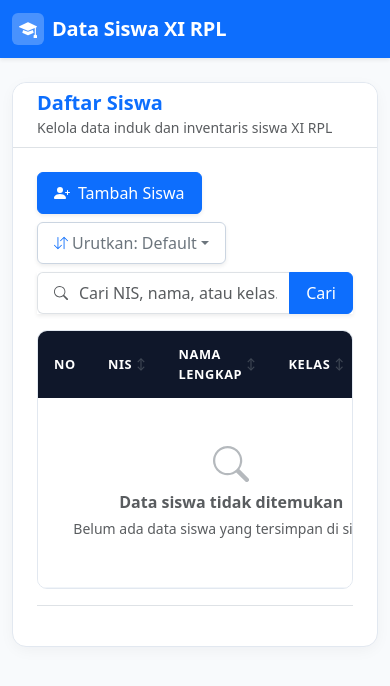
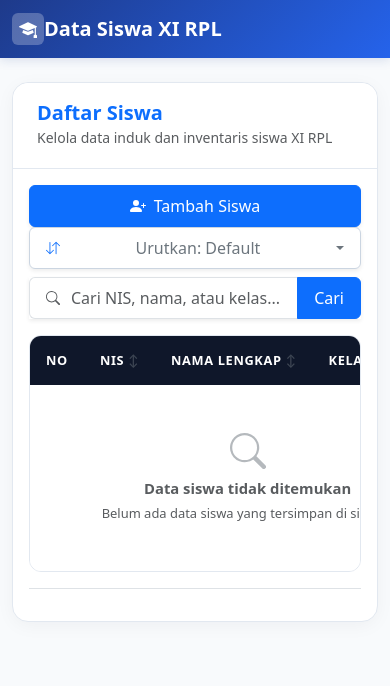
Before and after one commit to verjosee/ci_siswa, a CodeIgniter 4 app: the page made by app/Views/siswa_view.php in a window 390 px wide. Shown: the top 686 px of the page. Run offline with PHP 8.4 and a stand-in for CodeIgniter, Linux system fonts and the light colour scheme; the template is opened without the code that fills it, so the values that code supplies are empty; some libraries are stand-ins or nearby versions.

Commit message:
Refine table typography, nowrap pill badges, and mobile header alignments

```diff
--- a/app/Views/Pagers/bootstrap_pagination.php
+++ b/app/Views/Pagers/bootstrap_pagination.php
@@ -11,7 +11,7 @@ $pager->setSurroundCount(2);
 ?>
 
 <nav aria-label="Navigasi Halaman Siswa">
-    <ul class="pagination justify-content-center mb-0">
+    <ul class="pagination justify-content-center mb-0 gap-1">
         <?php if ($pager->hasPreviousPage()) : ?>
             <li class="page-item">
                 <a class="page-link" href="<?= $pager->getPreviousPage() ?>" aria-label="Sebelumnya">
--- a/app/Views/siswa_view.php
+++ b/app/Views/siswa_view.php
@@ -19,11 +19,11 @@ $getSortOptionUrl = function(string $col, string $dir) use ($keyword): string {
 
 $getSortIcon = function(string $col) use ($sort, $order): string {
     if ($sort !== $col) {
-        return '<span class="text-secondary opacity-50 ms-1 small">↕</span>';
+        return '<span class="text-secondary opacity-50 small ms-1" style="font-size: 0.75rem;">↕</span>';
     }
     return $order === 'asc'
-        ? '<span class="text-warning ms-1 small">▲</span>'
-        : '<span class="text-warning ms-1 small">▼</span>';
+        ? '<span class="text-warning small ms-1" style="font-size: 0.75rem;">▲</span>'
+        : '<span class="text-warning small ms-1" style="font-size: 0.75rem;">▼</span>';
 };
 
 $sortLabels = [
@@ -41,15 +41,15 @@ $currentSortLabel = $sortLabels[$currentSortKey] ?? 'Urutkan';
 
 $getBadgeClass = function(string $kelas): string {
     if (stripos($kelas, 'RPL 1') !== false) {
-        return 'bg-primary-subtle text-primary border border-primary-subtle';
+        return 'badge-rpl1';
     } elseif (stripos($kelas, 'RPL 2') !== false) {
-        return 'bg-info-subtle text-info-emphasis border border-info-subtle';
+        return 'badge-rpl2';
     } elseif (stripos($kelas, 'RPL 3') !== false) {
-        return 'bg-success-subtle text-success-emphasis border border-success-subtle';
+        return 'badge-rpl3';
     } elseif (stripos($kelas, 'ANIMASI') !== false) {
-        return 'bg-warning-subtle text-warning-emphasis border border-warning-subtle';
+        return 'badge-animasi';
     }
-    return 'bg-secondary-subtle text-secondary-emphasis border border-secondary-subtle';
+    return 'badge-other';
 };
 ?>
 <!DOCTYPE html>
@@ -68,44 +68,55 @@ $getBadgeClass = function(string $kelas): string {
             font-family: system-ui, -apple-system, "Segoe UI", Roboto, "Helvetica Neue", Arial, sans-serif;
             -webkit-font-smoothing: antialiased;
         }
-        .navbar-brand {
-            letter-spacing: -0.2px;
+        .navbar-custom {
+            background: linear-gradient(135deg, #1e3a8a 0%, #2563eb 100%);
+            box-shadow: 0 2px 10px rgba(30, 58, 138, 0.15);
         }
-        .card {
-            border-radius: 14px;
+        .card-main {
+            border-radius: 16px;
             border: 1px solid #e2e8f0;
-            box-shadow: 0 4px 16px -2px rgba(15, 23, 42, 0.05);
+            box-shadow: 0 4px 20px -2px rgba(15, 23, 42, 0.05);
+            background-color: #ffffff;
         }
-        .card-header {
-            border-top-left-radius: 14px !important;
-            border-top-right-radius: 14px !important;
+        .card-header-custom {
+            border-top-left-radius: 16px !important;
+            border-top-right-radius: 16px !important;
+            border-bottom: 1px solid #e2e8f0;
+            background-color: #ffffff;
+            padding: 1.15rem 1.5rem;
         }
-        .table-container {
+        .table-wrapper {
             border: 1px solid #e2e8f0;
-            border-radius: 10px;
+            border-radius: 12px;
             overflow: hidden;
-            background: #ffffff;
+            background-color: #ffffff;
         }
         .table thead th {
             font-size: 0.8rem;
             text-transform: uppercase;
             letter-spacing: 0.05em;
             font-weight: 600;
+            padding: 0.95rem 1rem;
+            vertical-align: middle;
+            border: none;
+            background-color: #0f172a;
+            color: #ffffff;
+            white-space: nowrap;
+        }
+        .table tbody td {
             padding: 0.9rem 1rem;
             vertical-align: middle;
-            border-bottom: none;
-            background-color: #0f172a;
-        }
-        .table tbody td {
-            padding: 0.85rem 1rem;
-            vertical-align: middle;
-            border-color: #f1f5f9;
+            border-bottom: 1px solid #edf2f7;
+            font-size: 0.925rem;
         }
         .table tbody tr {
             transition: background-color 0.15s ease;
         }
         .table tbody tr:hover {
             background-color: #f8fafc;
+        }
+        .table tbody tr:last-child td {
+            border-bottom: none;
         }
         .nis-cell {
             font-family: 'SF Mono', SFMono-Regular, Consolas, 'Liberation Mono', Menlo, monospace;
@@ -186,9 +267,9 @@ $getBadgeClass = function(string $kelas): string {
 <body>
 
     <!-- Navbar -->
-    <nav class="navbar navbar-expand-lg navbar-dark bg-primary shadow-sm py-2.5">
+    <nav class="navbar navbar-expand-lg navbar-dark navbar-custom py-2.5">
         <div class="container">
-            <a class="navbar-brand fw-bold d-flex align-items-center gap-2" href="<?= base_url(); ?>">
+            <a class="navbar-brand fw-bold d-flex align-items-center gap-2.5" href="<?= base_url(); ?>">
                 <div class="d-inline-flex align-items-center justify-content-center bg-white bg-opacity-25 rounded-2 p-1.5" style="width: 32px; height: 32px;">
                     <svg xmlns="http://www.w3.org/2000/svg" width="18" height="18" fill="currentColor" class="bi bi-mortarboard-fill text-white" viewBox="0 0 16 16">
                         <path d="M8.211 2.047a.5.5 0 0 0-.422 0l-7.5 3.5a.5.5 0 0 0 .025.917l7.5 3a.5.5 0 0 0 .372 0L14 7.14V13a1 1 0 0 0-1 1v2h3v-2a1 1 0 0 0-1-1V6.739l.686-.275a.5.5 0 0 0 .025-.917z"/>
@@ -201,18 +282,18 @@ $getBadgeClass = function(string $kelas): string {
     </nav>
 
     <div class="container my-4">
-        <div class="card">
+        <div class="card card-main">
             <!-- Header Kartu -->
-            <div class="card-header py-3.5 px-4 bg-white border-bottom">
+            <div class="card-header-custom">
                 <h5 class="fw-bold m-0 text-primary">Daftar Siswa</h5>
                 <small class="text-muted">Kelola data induk dan inventaris siswa XI RPL</small>
             </div>
 
-            <div class="card-body p-4">
+            <div class="card-body p-3 p-md-4">
                 <!-- Toolbar: Tombol Tambah & Form Sortir + Cari -->
-                <div class="row g-2 mb-3 align-items-center justify-content-between">
-                    <div class="col-12 col-sm-auto">
-                        <button type="button" class="btn btn-primary d-inline-flex align-items-center gap-2 shadow-sm px-3 py-2 fw-medium" data-bs-toggle="modal" data-bs-target="#modalTambah">
+                <div class="d-flex flex-column flex-md-row justify-content-between align-items-stretch align-items-md-center gap-2.5 mb-3">
+                    <div>
+                        <button type="button" class="btn btn-primary d-inline-flex align-items-center justify-content-center gap-2 shadow-sm px-3 py-2 fw-medium w-100 w-md-auto" data-bs-toggle="modal" data-bs-target="#modalTambah">
                             <svg xmlns="http://www.w3.org/2000/svg" width="16" height="16" fill="currentColor" class="bi bi-person-plus-fill" viewBox="0 0 16 16">
                                 <path d="M1 14s-1 0-1-1 1-4 6-4 6 3 6 4-1 1-1 1zm5-6a3 3 0 1 0 0-6 3 3 0 0 0 0 6"/>
                                 <path fill-rule="evenodd" d="M13.5 5a.5.5 0 0 1 .5.5V7h1.5a.5.5 0 0 1 0 1H14v1.5a.5.5 0 0 1-1 0V8h-1.5a.5.5 0 0 1 0-1H13V5.5a.5.5 0 0 1 .5-.5"/>
@@ -221,11 +302,10 @@ $getBadgeClass = function(string $kelas): string {
                         </button>
                     </div>
 
-                    <div class="col-12 col-sm-auto col-md-8 col-lg-7">
-                        <div class="d-flex flex-wrap flex-sm-nowrap gap-2 justify-content-sm-end">
+                    <div class="d-flex flex-column flex-sm-row gap-2 flex-grow-1 justify-content-md-end" style="max-width: 600px;">
                         <!-- Dropdown Sort -->
                         <div class="dropdown">
-                                <button class="btn btn-outline-secondary dropdown-toggle btn-sort-toggle d-inline-flex align-items-center gap-1.5 shadow-sm px-3 py-2 fw-medium bg-white"
+                            <button class="btn btn-outline-secondary dropdown-toggle btn-sort-toggle d-inline-flex align-items-center justify-content-between justify-content-sm-center gap-1.5 shadow-sm px-3 py-2 fw-medium bg-white w-100 w-sm-auto"
                                     type="button" data-bs-toggle="dropdown" aria-expanded="false">
                                 <svg xmlns="http://www.w3.org/2000/svg" width="14" height="14" fill="currentColor" class="bi bi-arrow-down-up text-primary me-1" viewBox="0 0 16 16">
                                     <path fill-rule="evenodd" d="M11.5 15a.5.5 0 0 0 .5-.5V2.707l3.146 3.147a.5.5 0 0 0 .708-.708l-4-4a.5.5 0 0 0-.708 0l-4 4a.5.5 0 1 0 .708.708L11 2.707V14.5a.5.5 0 0 0 .5.5m-7-14a.5.5 0 0 1 .5.5v11.793l3.146-3.147a.5.5 0 0 1 .708.708l-4 4a.5.5 0 0 1-.708 0l-4-4a.5.5 0 0 1 .708-.708L4 13.293V1.5a.5.5 0 0 1 .5-.5"/>
@@ -283,31 +362,31 @@ $getBadgeClass = function(string $kelas): string {
                 <?php endif; ?>
 
                 <!-- Tabel Data Siswa -->
-                <div class="table-container">
+                <div class="table-wrapper">
                     <div class="table-responsive">
                         <table class="table table-hover align-middle mb-0">
                             <thead>
                                 <tr>
-                                    <th scope="col" width="6%" class="text-center text-white">No</th>
+                                    <th scope="col" width="6%" class="text-center">No</th>
                                     <th scope="col" width="16%">
-                                        <a href="<?= $getSortUrl('nis'); ?>" class="text-white text-decoration-none d-flex align-items-center justify-content-between" title="Klik untuk mengurutkan NIS">
+                                        <a href="<?= $getSortUrl('nis'); ?>" class="text-white text-decoration-none d-inline-flex align-items-center gap-1.5" title="Klik untuk mengurutkan NIS">
                                             <span>NIS</span>
                                             <?= $getSortIcon('nis'); ?>
                                         </a>
                                     </th>
                                     <th scope="col">
-                                        <a href="<?= $getSortUrl('nama'); ?>" class="text-white text-decoration-none d-flex align-items-center justify-content-between" title="Klik untuk mengurutkan Nama">
+                                        <a href="<?= $getSortUrl('nama'); ?>" class="text-white text-decoration-none d-inline-flex align-items-center gap-1.5" title="Klik untuk mengurutkan Nama">
                                             <span>Nama Lengkap</span>
                                             <?= $getSortIcon('nama'); ?>
                                         </a>
                                     </th>
                                     <th scope="col" width="18%">
-                                        <a href="<?= $getSortUrl('kelas'); ?>" class="text-white text-decoration-none d-flex align-items-center justify-content-between" title="Klik untuk mengurutkan Kelas">
+                                        <a href="<?= $getSortUrl('kelas'); ?>" class="text-white text-decoration-none d-inline-flex align-items-center gap-1.5" title="Klik untuk mengurutkan Kelas">
                                             <span>Kelas</span>
                                             <?= $getSortIcon('kelas'); ?>
                                         </a>
                                     </th>
-                                    <th scope="col" width="18%" class="text-center text-white">Aksi</th>
+                                    <th scope="col" width="18%" class="text-center">Aksi</th>
                                 </tr>
                             </thead>
                             <tbody>
@@ -317,14 +396,14 @@ $getBadgeClass = function(string $kelas): string {
                                         <tr>
                                             <td class="text-center text-muted fw-medium"><?= $no++; ?></td>
                                             <td class="nis-cell"><?= esc($row['nis']); ?></td>
-                                            <td class="fw-medium text-dark"><?= esc($row['nama']); ?></td>
+                                            <td class="nama-cell"><?= esc($row['nama']); ?></td>
                                             <td>
-                                                <span class="badge <?= $getBadgeClass($row['kelas']); ?> fw-semibold px-2.5 py-1 rounded-2">
+                                                <span class="badge-kelas <?= $getBadgeClass($row['kelas']); ?>">
                                                     <?= esc($row['kelas']); ?>
                                                 </span>
                                             </td>
                                             <td class="text-center text-nowrap">
-                                                <button type="button" class="btn btn-warning btn-sm text-white fw-medium px-2.5 py-1 me-1 shadow-sm"
+                                                <button type="button" class="btn btn-action-edit btn-sm px-2.5 py-1 me-1 rounded-2 shadow-2xs"
                                                         data-bs-toggle="modal" data-bs-target="#modalEdit<?= $row['id']; ?>" title="Edit data siswa">
                                                     <svg xmlns="http://www.w3.org/2000/svg" width="13" height="13" fill="currentColor" class="bi bi-pencil-square me-1" viewBox="0 0 16 16">
                                                         <path d="M15.502 1.94a.5.5 0 0 1 0 .706L14.459 3.69l-2-2L13.502.646a.5.5 0 0 1 .707 0l1.293 1.293zm-1.75 2.456-2-2L4.939 9.21a.5.5 0 0 0-.121.196l-.805 2.414a.25.25 0 0 0 .316.316l2.414-.805a.5.5 0 0 0 .196-.12l6.813-6.814z"/>
@@ -333,7 +412,7 @@ $getBadgeClass = function(string $kelas): string {
                                                     Edit
                                                 </button>
                                                 <a href="<?= base_url('home/hapus/' . $row['id']); ?>"
-                                                   class="btn btn-danger btn-sm fw-medium px-2.5 py-1 shadow-sm"
+                                                   class="btn btn-action-delete btn-sm px-2.5 py-1 rounded-2 shadow-2xs"
                                                    onclick="return confirm('Apakah kamu yakin ingin menghapus data ini?')" title="Hapus data siswa">
                                                     <svg xmlns="http://www.w3.org/2000/svg" width="13" height="13" fill="currentColor" class="bi bi-trash3 me-1" viewBox="0 0 16 16">
                                                         <path d="M6.5 1h3a.5.5 0 0 1 .5.5v1H6v-1a.5.5 0 0 1 .5-.5M11 2.5v-1A1.5 1.5 0 0 0 9.5 0h-3A1.5 1.5 0 0 0 5 1.5v1H1.5a.5.5 0 0 0 0 1h.538l.853 10.66A2 2 0 0 0 4.885 16h6.23a2 2 0 0 0 1.994-1.84l.853-10.66h.538a.5.5 0 0 0 0-1zm1.958 1-.846 10.58a1 1 0 0 1-.997.92h-6.23a1 1 0 0 1-.997-.92L3.042 3.5zm-7.487 1a.5.5 0 0 1 .528.47l.5 8.5a.5.5 0 0 1-.998.06L5 5a.5.5 0 0 1 .47-.5m5.058 0a.5.5 0 0 1 .47.53l-.5 8.5a.5.5 0 1 1-.998-.06l.5-8.5a.5.5 0 0 1 .528-.47M8 4.5a.5.5 0 0 1 .5.5v8.5a.5.5 0 0 1-1 0V5a.5.5 0 0 1 .5-.5"/>
@@ -347,8 +426,8 @@ $getBadgeClass = function(string $kelas): string {
                                         <div class="modal fade" id="modalEdit<?= $row['id']; ?>" tabindex="-1"
                                              aria-labelledby="modalEditLabel<?= $row['id']; ?>" aria-hidden="true">
                                             <div class="modal-dialog modal-dialog-centered">
-                                                <div class="modal-content border-0 shadow">
-                                                    <div class="modal-header bg-warning bg-opacity-10 border-bottom border-warning-subtle">
+                                                <div class="modal-content">
+                                                    <div class="modal-header bg-warning bg-opacity-10 border-bottom border-warning-subtle px-4 py-3">
                                                         <h5 class="modal-title fw-bold text-dark d-flex align-items-center gap-2" id="modalEditLabel<?= $row['id']; ?>">
                                                             <span class="badge bg-warning text-dark p-1.5 rounded-2">
                                                                 <svg xmlns="http://www.w3.org/2000/svg" width="14" height="14" fill="currentColor" class="bi bi-pencil-fill" viewBox="0 0 16 16">
@@ -377,9 +456,9 @@ $getBadgeClass = function(string $kelas): string {
                                                                        value="<?= esc($row['kelas']); ?>" placeholder="Pilih atau ketik kelas..." required autocomplete="off">
                                                             </div>
                                                         </div>
-                                                        <div class="modal-footer bg-light px-4 py-3">
+                                                        <div class="modal-footer bg-light px-4 py-3 border-top">
                                                             <button type="button" class="btn btn-secondary px-3" data-bs-dismiss="modal">Batal</button>
-                                                            <button type="submit" class="btn btn-warning text-white fw-semibold px-3">Simpan Perubahan</button>
+                                                            <button type="submit" class="btn btn-warning text-dark fw-semibold px-3 shadow-sm">Simpan Perubahan</button>
                                                         </div>
                                                     </form>
                                                 </div>
@@ -418,8 +497,8 @@ $getBadgeClass = function(string $kelas): string {
     <!-- Modal Tambah Siswa -->
     <div class="modal fade" id="modalTambah" tabindex="-1" aria-labelledby="modalTambahLabel" aria-hidden="true">
         <div class="modal-dialog modal-dialog-centered">
-            <div class="modal-content border-0 shadow">
-                <div class="modal-header bg-primary bg-opacity-10 border-bottom border-primary-subtle">
+            <div class="modal-content">
+                <div class="modal-header bg-primary bg-opacity-10 border-bottom border-primary-subtle px-4 py-3">
                     <h5 class="modal-title fw-bold text-primary d-flex align-items-center gap-2" id="modalTambahLabel">
                         <span class="badge bg-primary text-white p-1.5 rounded-2">
                             <svg xmlns="http://www.w3.org/2000/svg" width="14" height="14" fill="currentColor" class="bi bi-person-plus-fill" viewBox="0 0 16 16">
@@ -447,9 +526,9 @@ $getBadgeClass = function(string $kelas): string {
                                    placeholder="Pilih atau ketik kelas..." required autocomplete="off">
                         </div>
                     </div>
-                    <div class="modal-footer bg-light px-4 py-3">
+                    <div class="modal-footer bg-light px-4 py-3 border-top">
                         <button type="button" class="btn btn-secondary px-3" data-bs-dismiss="modal">Batal</button>
-                        <button type="submit" class="btn btn-primary fw-semibold px-3">Simpan Data</button>
+                        <button type="submit" class="btn btn-primary fw-semibold px-3 shadow-sm">Simpan Data</button>
                     </div>
                 </form>
             </div>
```
Also changed, not shown: other parts of app/Views/siswa_view.php (+74 -5 lines), bukti_checkpoint/ci_siswa_polished_desktop_v2.png (added), bukti_checkpoint/ci_siswa_polished_mobile_v2.png (added), bukti_checkpoint/ci_siswa_polished_mobile_v3.png (added). Lines whose indentation alone changed are shown as unchanged.
